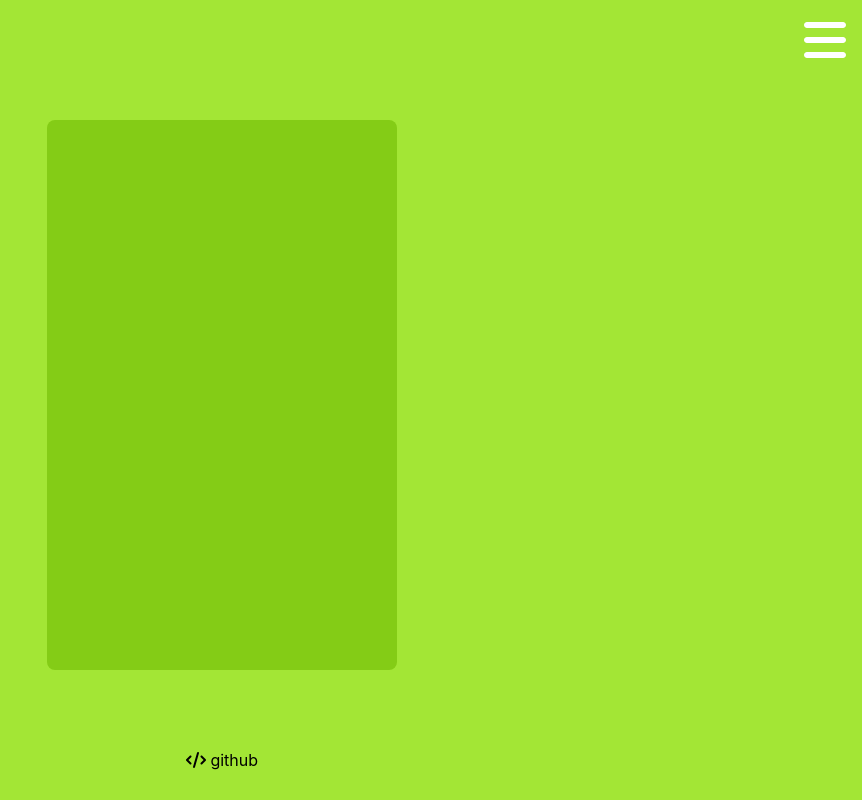
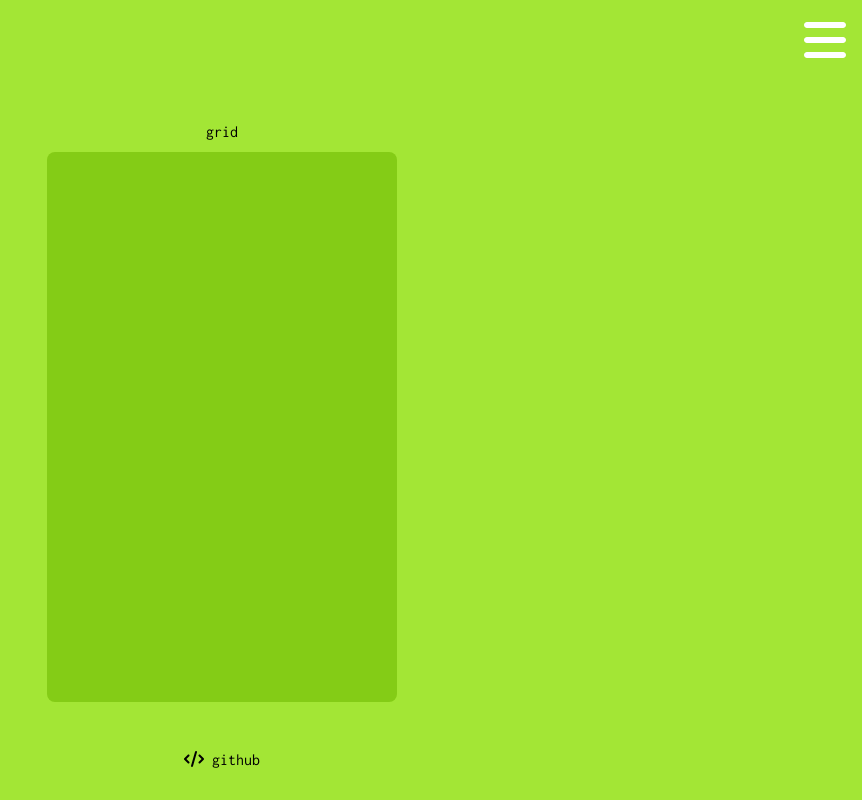
Before and after one commit to trevorwrightdev/memmory-chimp, a Next.js app: page / in a window 1280 px wide. Shown: the whole page, without its empty margins (418-1280 px from the left). Built offline with nearby package versions, Linux system fonts and the light colour scheme.

Commit message:
fixed font importing issue

```diff
--- a/pages/index.tsx
+++ b/pages/index.tsx
@@ -3,7 +3,8 @@ import GridGame from '../components/GridGame'
 
 const Home: NextPage = () => {
   return (
-    <div className='flex flex-col justify-center items-center pt-10'>
+    <div className='flex flex-col gap-2 justify-center items-center pt-10'>
+      <h1>grid</h1>
       <GridGame />
     </div>
   )
--- a/styles/globals.css
+++ b/styles/globals.css
@@ -1,3 +1,5 @@
+@import url('https://fonts.googleapis.com/css2?family=Inconsolata&display=swap');
+
 @tailwind base;
 @tailwind components;
 @tailwind utilities;
@@ -6,7 +8,7 @@ html,
 body {
   padding: 0;
   margin: 0;
-  font-family: -apple-system, BlinkMacSystemFont, Segoe UI, Roboto, Oxygen,
+  font-family: 'Inconsolata', -apple-system, BlinkMacSystemFont, Segoe UI, Roboto, Oxygen,
     Ubuntu, Cantarell, Fira Sans, Droid Sans, Helvetica Neue, sans-serif;
   background-color: rgb(163 230 53);
 }
```
